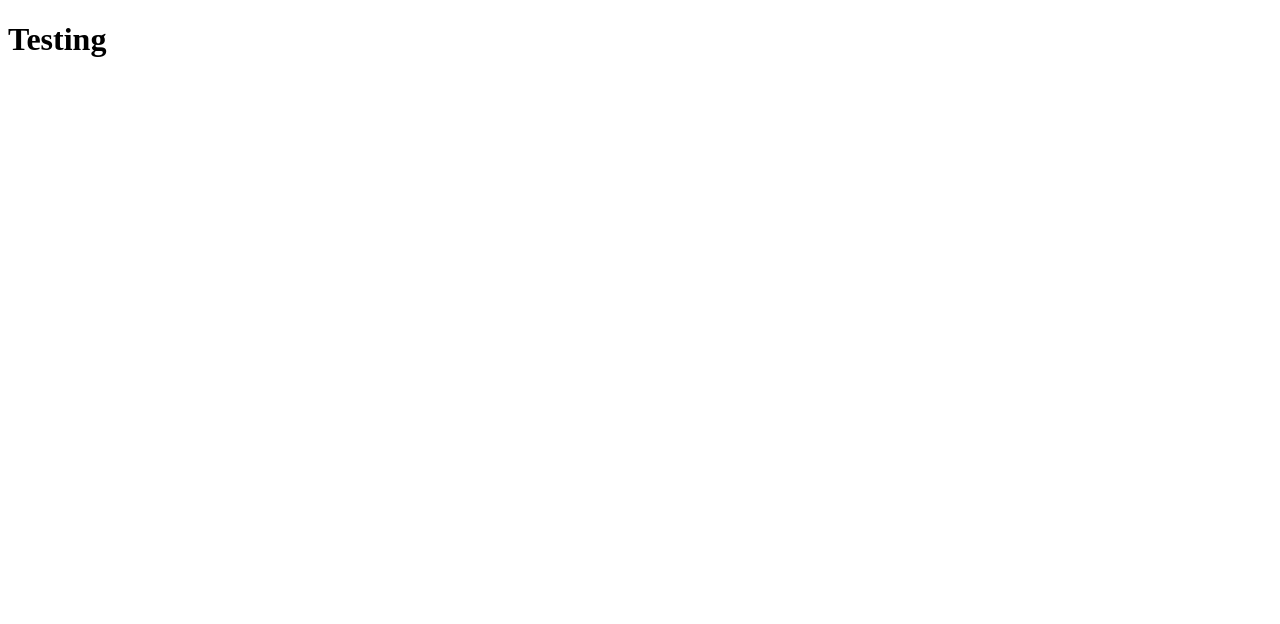
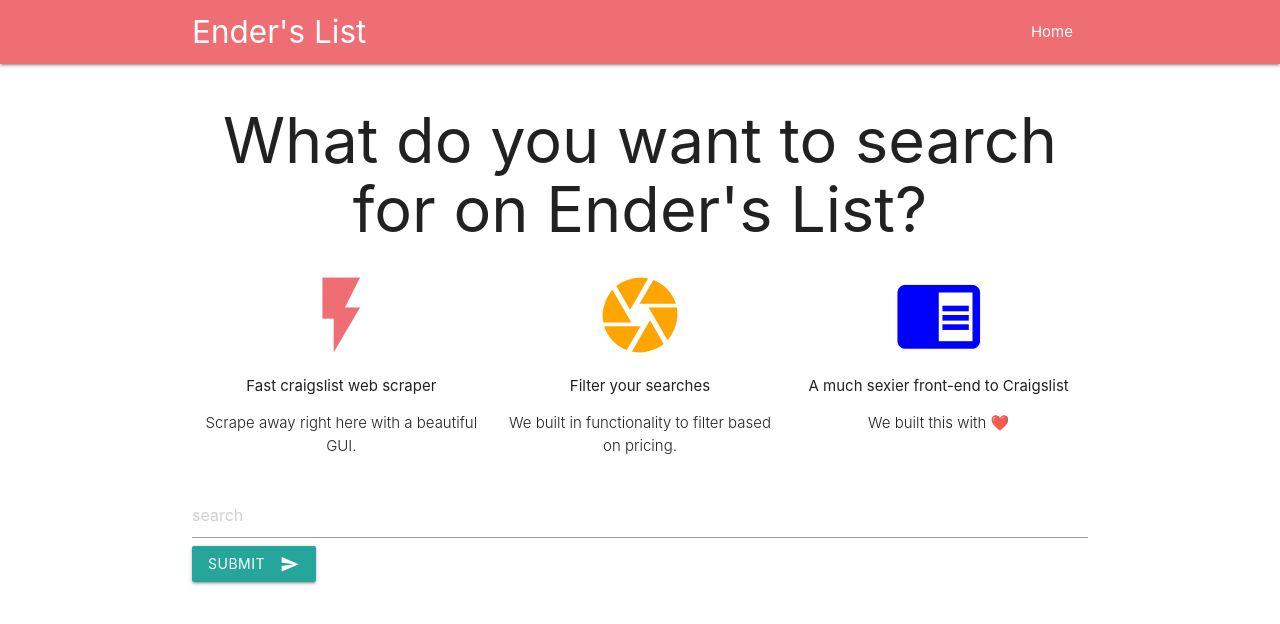
Before and after one commit to JohnsonAndrewSiziba/Andrew-s-List, a Django app: page / in a window 1280 px wide. Before the commit the part shown is almost empty. Shown: the top 624 px of the page. Run offline with Django 3.2, Linux system fonts and the light colour scheme.

Commit message:
front end and requirements

```diff
--- a/my_app/urls.py
+++ b/my_app/urls.py
@@ -3,5 +3,5 @@ from . import views
 
 urlpatterns = [
     path('', views.home, name='home'),
-    # path('new_search', views.new_search, name='new_search'),
+    path('new_search', views.new_search, name='new_search'),
 ]
--- a/my_app/views.py
+++ b/my_app/views.py
@@ -1,6 +1,12 @@
+import requests
 from django.shortcuts import render
-
+from bs4 import BeautifulSoup
 
 # Create your views here.
 def home(request):
     return render(request, 'base.html')
+
+
+def new_search(request):
+    search = request.POST.get('search')
+    return render(request, 'my_app/new_search.html')
--- a/templates/base.html
+++ b/templates/base.html
@@ -1,10 +1,71 @@
-<!DOCTYPE html>
+{% load static %}
+
 <html lang="en">
+
 <head>
     <meta charset="UTF-8">
     <title>Andrew's List</title>
+    <meta name="viewport" content="width=device-width, initial-scale=1"/>
+    <link rel="stylesheet" href="{% static 'css/style.css' %}">
+    <link rel="stylesheet" href="https://cdnjs.cloudflare.com/ajax/libs/materialize/1.0.0/css/materialize.min.css">
+    <link href="https://fonts.googleapis.com/icon?family=Material+Icons" rel="stylesheet">
+
 </head>
 <body>
-    <h1>Testing</h1>
+<nav>
+    <div class="container nav-wrapper">
+        <a href="/" class="brand-logo">Ender's List</a>
+        <ul id="nav-mobile" class="right">
+            <li><a href="/">Home</a></li>
+        </ul>
+    </div>
+</nav>
+
+<div class="container">
+    <h1 style="text-align: center">What do you want to search for on Ender's List?</h1>
+    <div class="row">
+        <div class="col s4">
+            <!-- Promo Content 1 goes here -->
+            <div class="center">
+                <i class="large material-icons" style="color: #EE6E73">flash_on</i>
+                <p>Fast craigslist web scraper</p>
+                <p class="light center">Scrape away right here with a beautiful GUI.</p>
+            </div>
+        </div>
+
+        <div class="col s4">
+            <!-- Promo Content 2 goes here -->
+            <div class="center">
+                <i class="large material-icons" style="color: orange">camera</i>
+                <p>Filter your searches</p>
+                <p class="light center">We built in functionality to filter based on pricing.</p>
+            </div>
+        </div>
+
+        <div class="col s4">
+            <!-- Promo Content 3 goes here -->
+            <div class="center">
+                <i class="large material-icons" style="color: blue">chrome_reader_mode</i>
+                <p>A much sexier front-end to Craigslist</p>
+                <p class="light center">We built this with ❤️</p>
+            </div>
+        </div>
+    </div>
+
+    <form action="{% url 'new_search' %}" method="post">
+        {% csrf_token %}
+        <input type="text" name="search" placeholder="search">
+        <button class="btn waves-effect waves-light" type="submit" name="action">Submit
+            <i class="material-icons right">send</i>
+        </button>
+    </form>
+
+    {% block content %}
+
+    {% endblock content %}
+</div>
+
+<script src="https://cdnjs.cloudflare.com/ajax/libs/materialize/1.0.0/js/materialize.min.js"></script>
+
 </body>
 </html>
```
Also changed, not shown: requirements.txt (added, +12 -0 lines), templates/my_app/new_search.html (added, +23 -0 lines).
